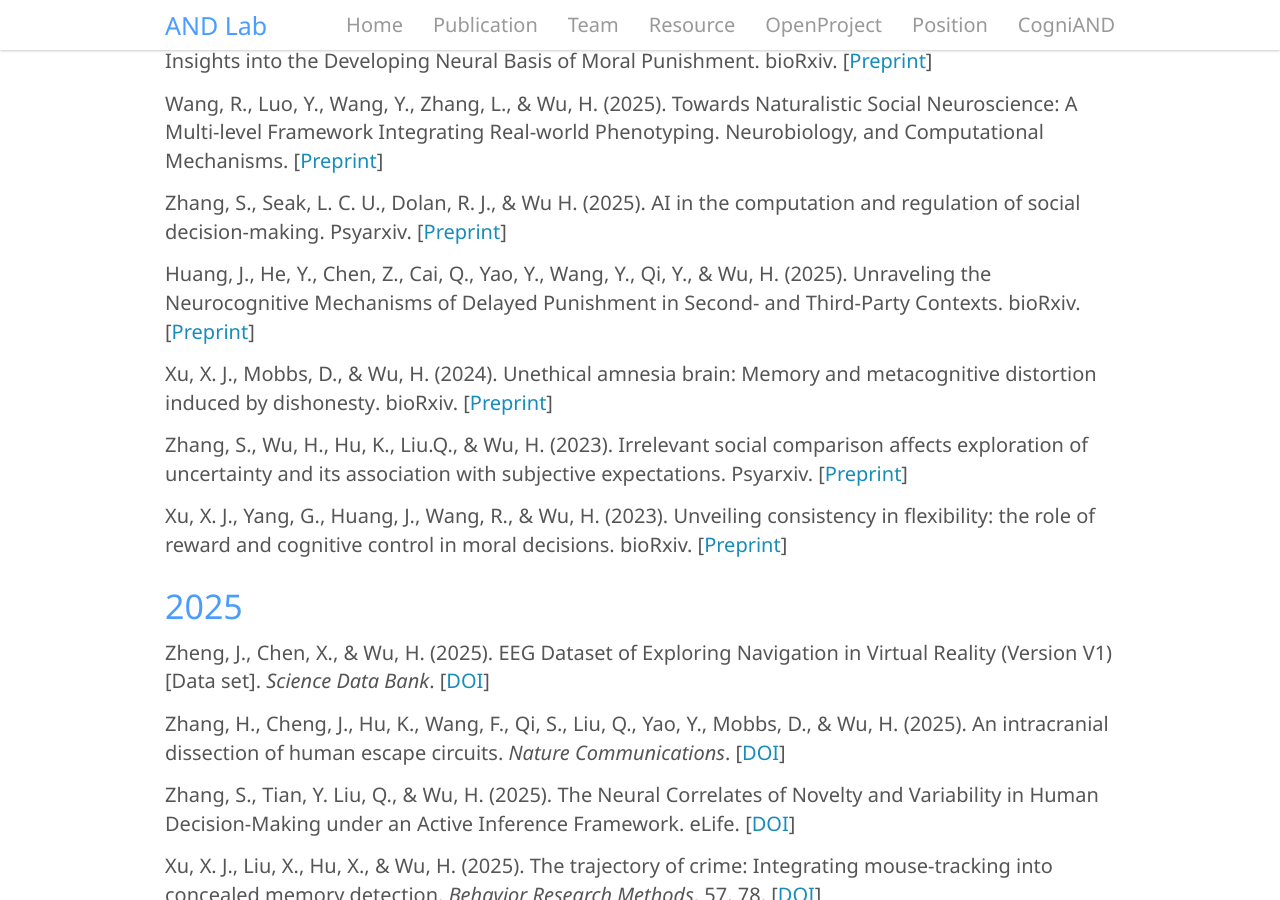
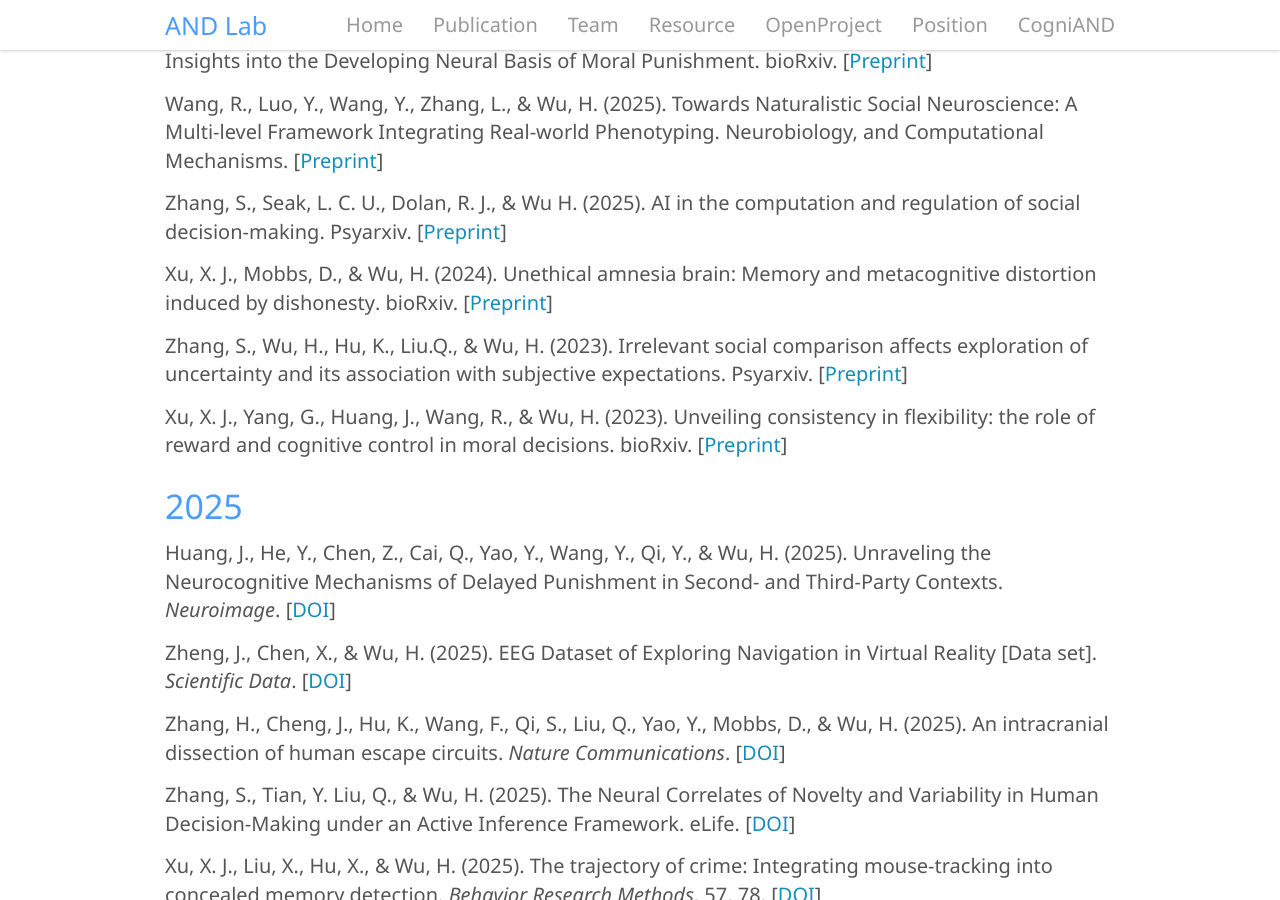
Before and after one commit to andlab-um/lab-website, a Jekyll site: the page built from _pages/publication.md, in a window 1280 px wide and 900 px high, scrolled down 424 px. Built offline with Jekyll 4.4.1, drawn with Linux system fonts in a browser that asks for light colours; nearby versions of some CDN libraries.

Commit message:
Update publication.md

```diff
--- a/_pages/publication.md
+++ b/_pages/publication.md
@@ -24,8 +24,6 @@ Wang, R., Luo, Y., Wang, Y., Zhang, L., & Wu, H. (2025). **Towards Naturalistic
 
 Zhang, S., Seak, L. C. U., Dolan, R. J., & Wu H. (2025). **AI in the computation and regulation of social decision-making**. Psyarxiv. [[Preprint](https://doi.org/10.31234/osf.io/uf9g4_v1){:target="_blank"}]
 
-Huang, J., He, Y., Chen, Z., Cai, Q., Yao, Y., Wang, Y., Qi, Y., & Wu, H. (2025). **Unraveling the Neurocognitive Mechanisms of Delayed Punishment in Second- and Third-Party Contexts**. bioRxiv. [[Preprint](https://www.biorxiv.org/content/10.1101/2025.02.25.640024v1){:target="_blank"}]
-
 Xu, X. J., Mobbs, D., & Wu, H. (2024). **Unethical amnesia brain: Memory and metacognitive distortion induced by dishonesty**. bioRxiv. [[Preprint](https://www.biorxiv.org/content/10.1101/2024.03.03.583239v1){:target="_blank"}]
 
 Zhang, S., Wu, H., Hu, K., Liu.Q., & Wu, H. (2023). **Irrelevant social comparison affects exploration of uncertainty and its association with subjective expectations**. Psyarxiv. [[Preprint](https://psyarxiv.com/74qvb/){:target="_blank"}]
@@ -34,7 +32,9 @@ Xu, X. J., Yang, G., Huang, J., Wang, R., & Wu, H. (2023). **Unveiling consisten
 
 ### 2025
 
-Zheng, J., Chen, X., & Wu, H. (2025). **EEG Dataset of Exploring Navigation in Virtual Reality (Version V1) [Data set]**. *Science Data Bank*. [[DOI](https://doi.org/10.57760/sciencedb.23155){:target="_blank"}]
+Huang, J., He, Y., Chen, Z., Cai, Q., Yao, Y., Wang, Y., Qi, Y., & Wu, H. (2025). **Unraveling the Neurocognitive Mechanisms of Delayed Punishment in Second- and Third-Party Contexts**. *Neuroimage*. [[DOI](https://www.biorxiv.org/content/10.1101/2025.02.25.640024v1){:target="_blank"}]
+
+Zheng, J., Chen, X., & Wu, H. (2025). **EEG Dataset of Exploring Navigation in Virtual Reality [Data set]**. *Scientific Data*. [[DOI](https://doi.org/10.57760/sciencedb.23155){:target="_blank"}]
 
 Zhang, H., Cheng, J., Hu, K., Wang, F., Qi, S., Liu, Q., Yao, Y., Mobbs, D., & Wu, H. (2025). **An intracranial dissection of human escape circuits**. *Nature Communications*. [[DOI](https://doi.org/10.1038/s41467-025-60666-9){:target="_blank"}]
 
```
